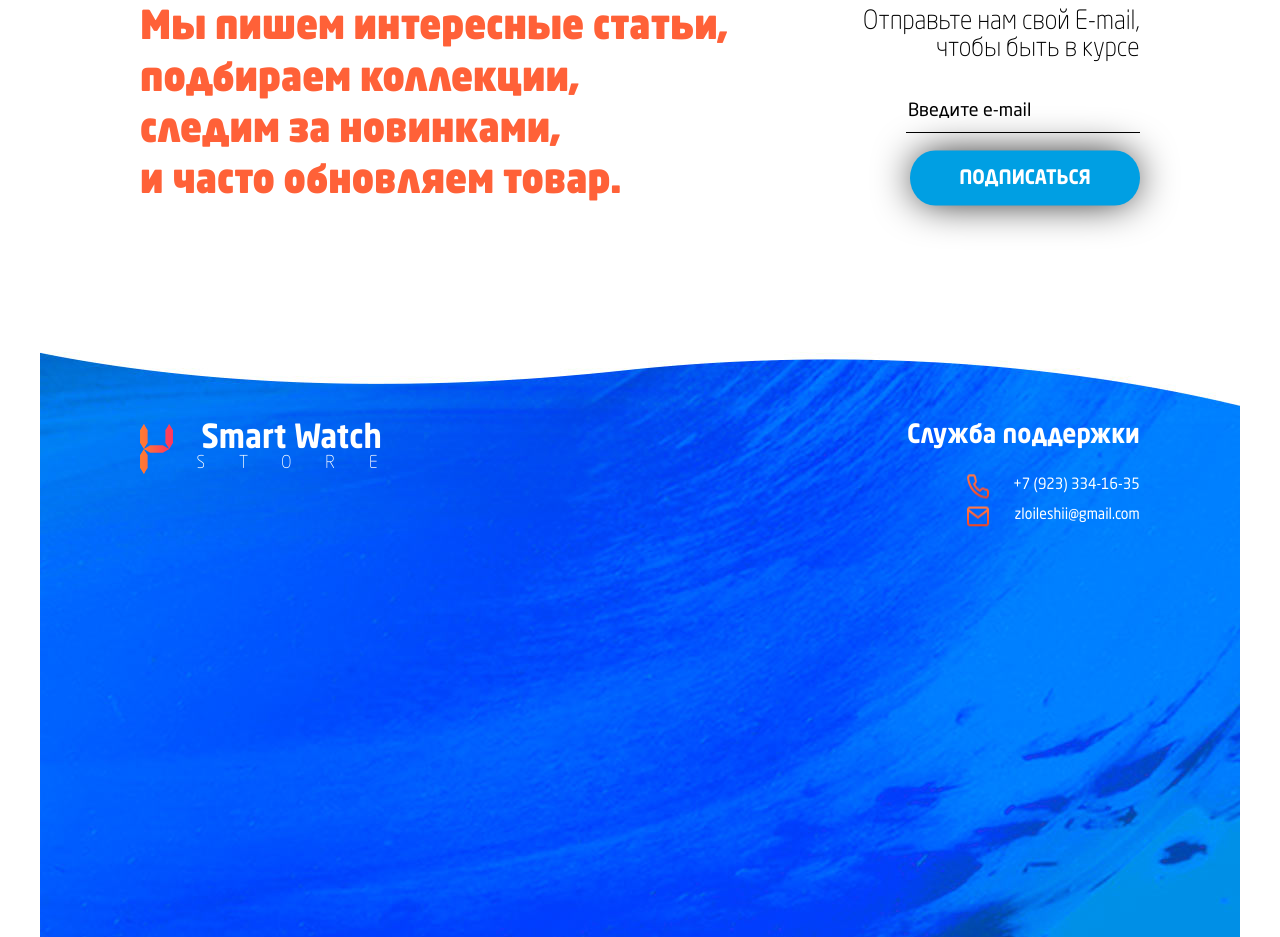
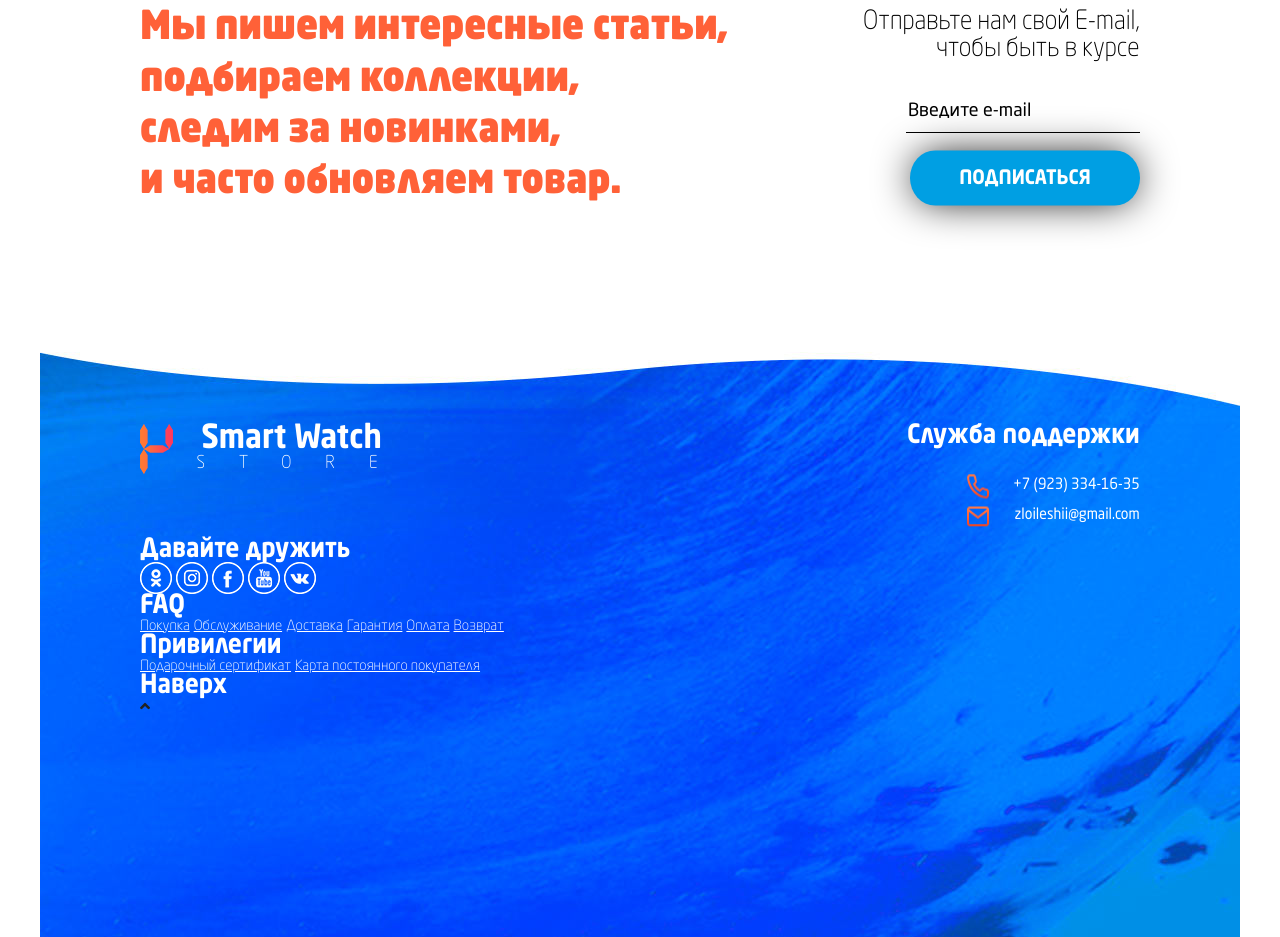
Before and after one commit to nikochetov/github.io, a plain HTML site: page layout/watch/index.html in a window 1280 px wide. Shown: the part 6574-7511 px from the top of the page. Drawn offline with Linux system fonts and the light colour scheme; files whose address does not match are found by name.

Commit message:
Add files via upload

```diff
--- a/layout/watch/index.html
+++ b/layout/watch/index.html
@@ -294,6 +294,36 @@
                         <a href="#" class="support__email regular p14 white">zloileshii@gmail.com</a>
                     </div>
                 </div>
+                <div class="social-faq">
+                    <div class="social">
+                        <p class="bold p24 white">Давайте дружить</p>
+                        <div class="social__img">
+                            <img src="img/icon-ok.png" alt="OK">
+                            <img src="img/icon-in.png" alt="Instagram">
+                            <img src="img/icon-fb.png" alt="Facebook">
+                            <img src="img/icon-yt.png" alt="YouTube">
+                            <img src="img/icon-vk.png" alt="VK">
+                        </div>
+                    </div>
+                    <div class="faq">
+                        <p class="bold p24 white">FAQ</p>
+                        <a href="#" class="light p14 white">Покупка</a>
+                        <a href="#" class="light p14 white">Обслуживание</a>
+                        <a href="#" class="light p14 white">Доставка</a>
+                        <a href="#" class="light p14 white">Гарантия</a>
+                        <a href="#" class="light p14 white">Оплата</a>
+                        <a href="#" class="light p14 white">Возврат</a>
+                    </div>
+                    <div class="benefit">
+                        <p class="bold p24 white">Привилегии</p>
+                        <a href="#" class="light p14 white">Подарочный сертификат</a>
+                        <a href="#" class="light p14 white">Карта постоянного покупателя</a>
+                        <p class="totop bold p24 white">Наверх</p>
+                        <div class="btn-totop">
+                            <i class="fas fa-angle-up"></i>
+                        </div>
+                    </div>
+                </div>
             </div>
         </footer>
     </div>
```
